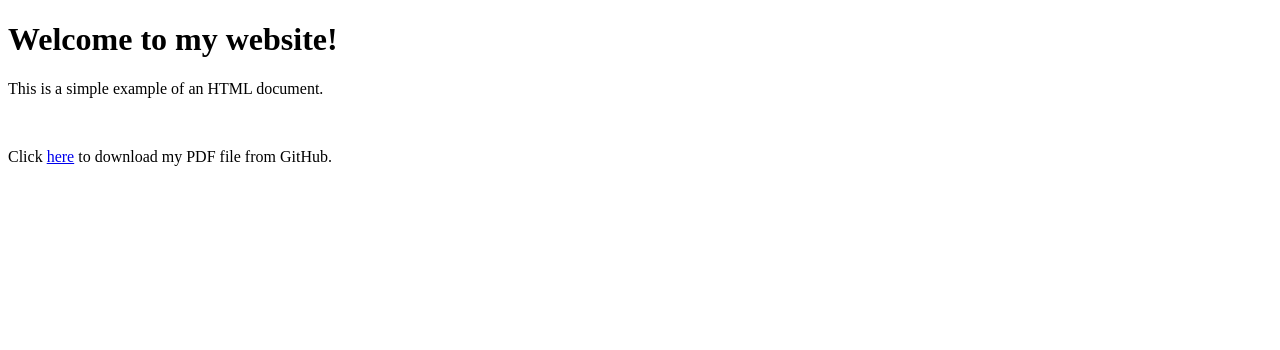
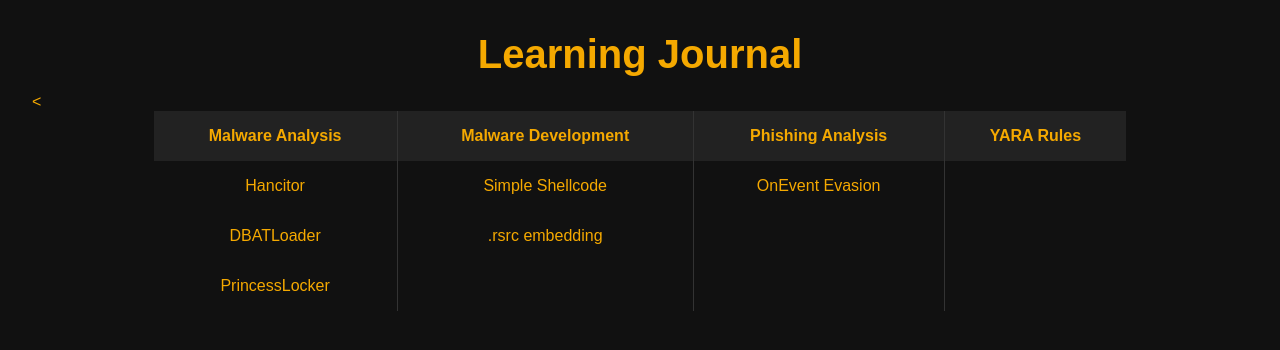
Before and after one commit to SherwynB/LearningJournal, a plain HTML site: page index.html in a window 1280 px wide. Drawn offline with Linux system fonts and the light colour scheme.

Commit message:
update github pages
update github pages

```diff
--- a/index.html
+++ b/index.html
@@ -1,12 +1,81 @@
 <!DOCTYPE html>
 <html>
 <head>
-    <title>My First Web Page</title>
+  <title>Learning Journal</title>
+  <style>
+    body {
+      background-color: #111; /* Dark black background */
+      font-family: sans-serif;
+      margin: 2rem;
+      color: #f5a900; /* Orange text */
+    }
+
+    h1 {
+      text-align: center;
+      font-size: 2.5rem;
+      margin-bottom: 1rem;
+    }
+
+    table {
+      border-collapse: collapse;
+      width: 80%;
+      margin: 0 auto;
+    }
+
+    th, td {
+      padding: 16px;
+      text-align: center;
+      border-right: 1px solid #333; /* Darker grey border */
+      vertical-align: top;
+    }
+
+    th:last-child,
+    td:last-child {
+      border-right: none;
+    }
+
+    th {
+      background-color: #222; /* Darker grey header background */
+      font-weight: bold;
+    }
+
+    a {
+      color: #f5a900; /* Orange links */
+      text-decoration: none;
+    }
+
+    a:hover {
+      color: #ff9900; /* Lighter orange on hover */
+    }
+  </style>
 </head>
 <body>
-    <h1>Welcome to my website!</h1>
-    <p>This is a simple example of an HTML document.</p>
-
-    <p>Click <a href="https://github.com/SherwynB/LearningJournal/blob/main/MalRE/Hancitor%201.pdf">here</a> to download my PDF file from GitHub.</p>
+  <h1>Learning Journal</h1>
+  <table>
+    <tr>
+      <th>Malware Analysis</th>
+      <th>Malware Development</th>
+      <th>Phishing Analysis</th>
+      <th>YARA Rules</th>
+    </tr>
+    <tr>
+	  <td><a href="https://sherwynb.github.io/LearningJournal/Hancitor%201.pdf">Hancitor</a></td>
+      <td><a href="https://github.com/SherwynB/LearningJournalFiles/tree/main/Folder%20of%20Files/MalDev/Simple%20Shellcode">Simple Shellcode</a></td>
+      <td><a href="https://sherwynb.github.io/LearningJournal/Phish%20onEvent%20Evasion.pdf">OnEvent Evasion </a></td>
+      <td><a href="https://www.example.com"> <!-- RESERVED --></a></td>
+    </tr>
+    <tr>
+      <td><a href="hhttps://sherwynb.github.io/LearningJournal/DBATLoader">DBATLoader</a></td>
+      <td><a href="https://github.com/SherwynB/LearningJournalFiles/tree/main/Folder%20of%20Files/MalDev/rsrc_embed">.rsrc embedding</a></td>
+      <td><a href="https://www.example.com"> <!-- RESERVED --></a></td>
+	  <td><a href="https://www.example.com"> <!-- RESERVED --></a></td>
+    </tr>
+	<tr>
+      <td><a href="https://sherwynb.github.io/LearningJournal/PrincessLocker%201%20Unpacking.pdf">PrincessLocker</a></td>
+      <td><a href="https://www.example.com"> <!-- RESERVED --></a></td>
+      <<td><a href="https://www.example.com"> <!--RESERVED --></a></td>
+	  <td><a href="https://www.example.com"> <!-- RESERVED --></a></td>
+    </tr>
+  </table>
 </body>
 </html>
```
